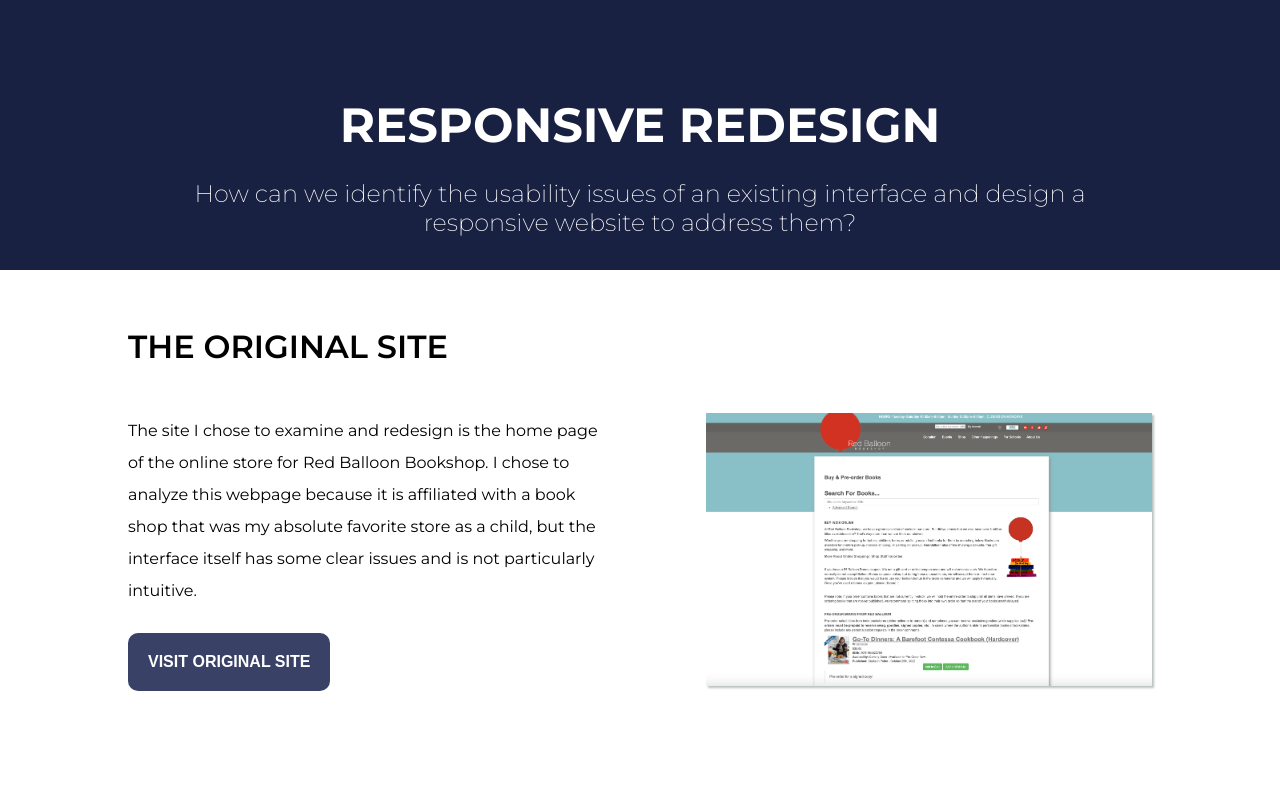
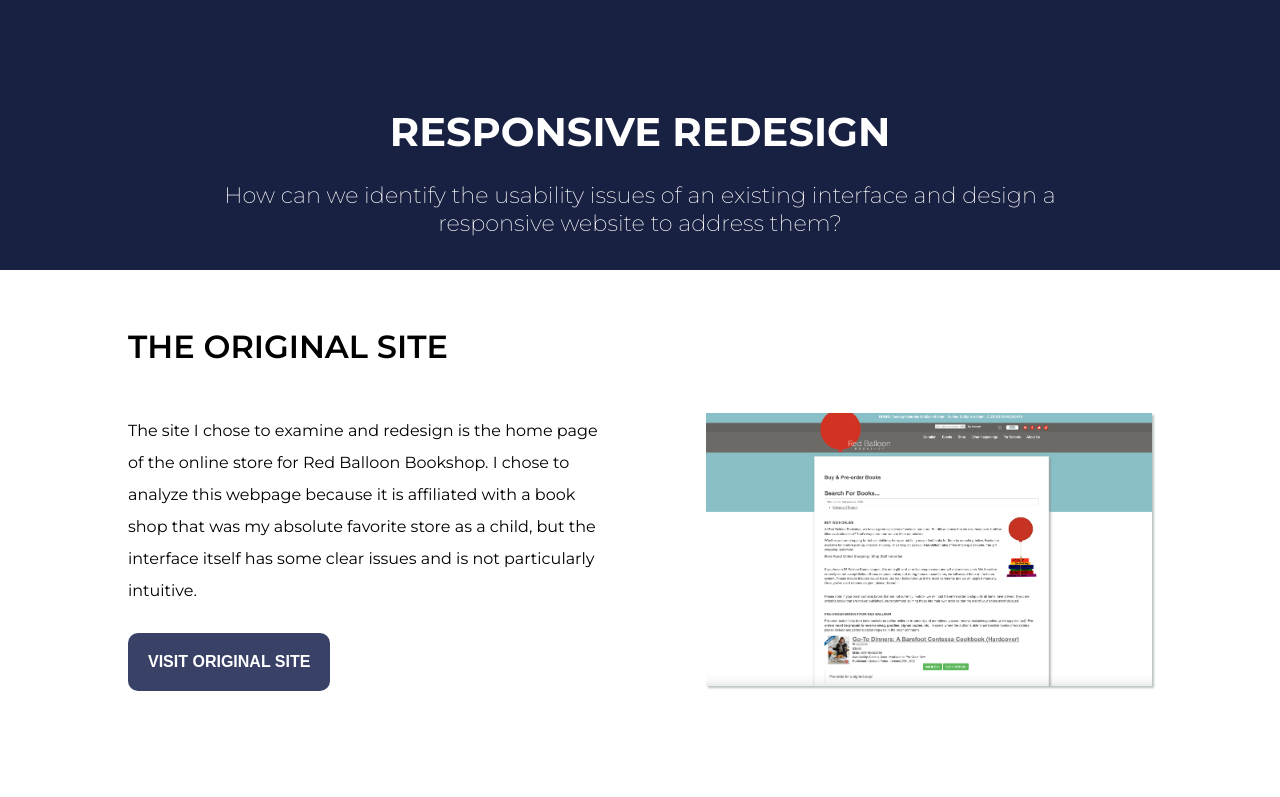
Before and after one commit to tranquilturtle781/responsiveredesign, a plain HTML site: page index.html in a window 1280 px wide. Shown: the top 797 px of the page. Drawn offline with Linux system fonts and the light colour scheme.

Commit message:
Update styles.css

```diff
--- a/styles.css
+++ b/styles.css
@@ -9,12 +9,12 @@ body {
 }
 
 #title {
-    font-size: 3rem;
+    font-size: 2.5rem;
 }
 
 .header {
     width: 100%;
-    font-size: 1.5rem;
+    font-size: 1.4rem;
     background-color: #192142;
     color: white;
     font-weight: 700;
```
